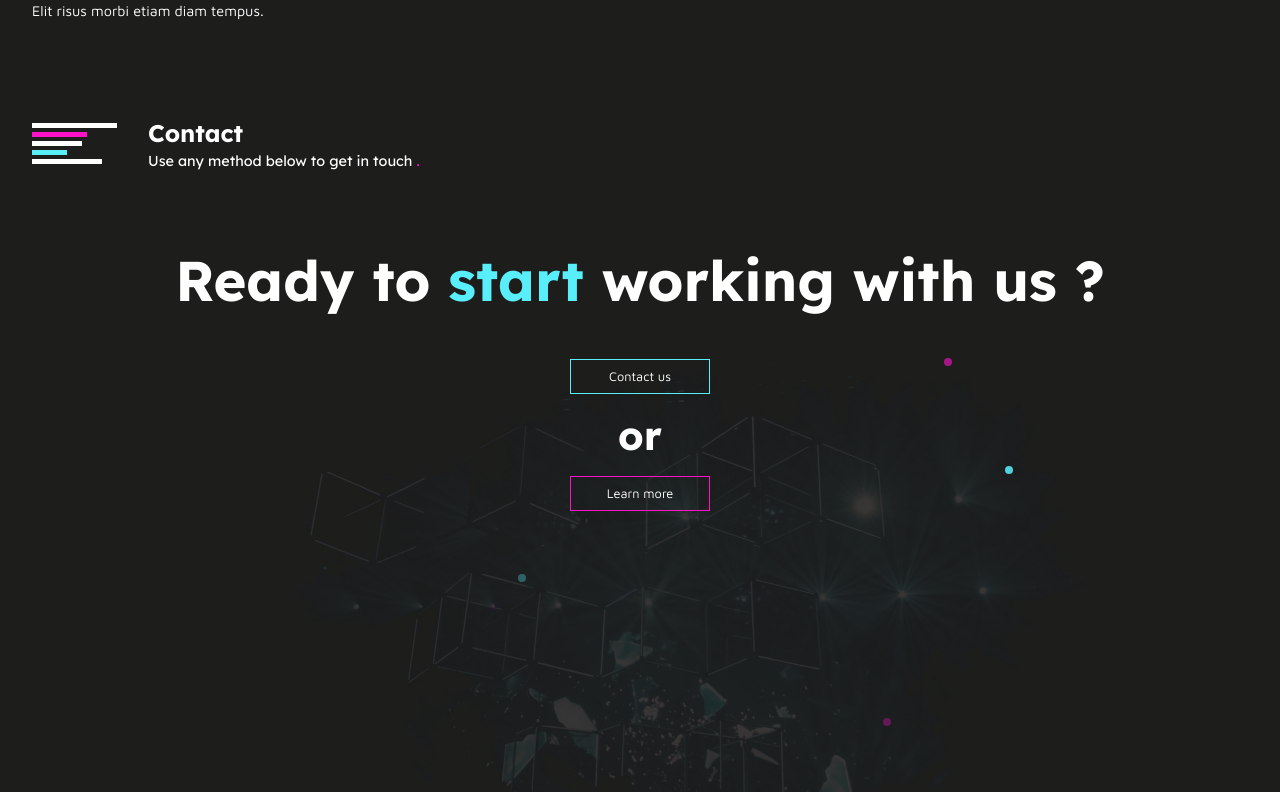
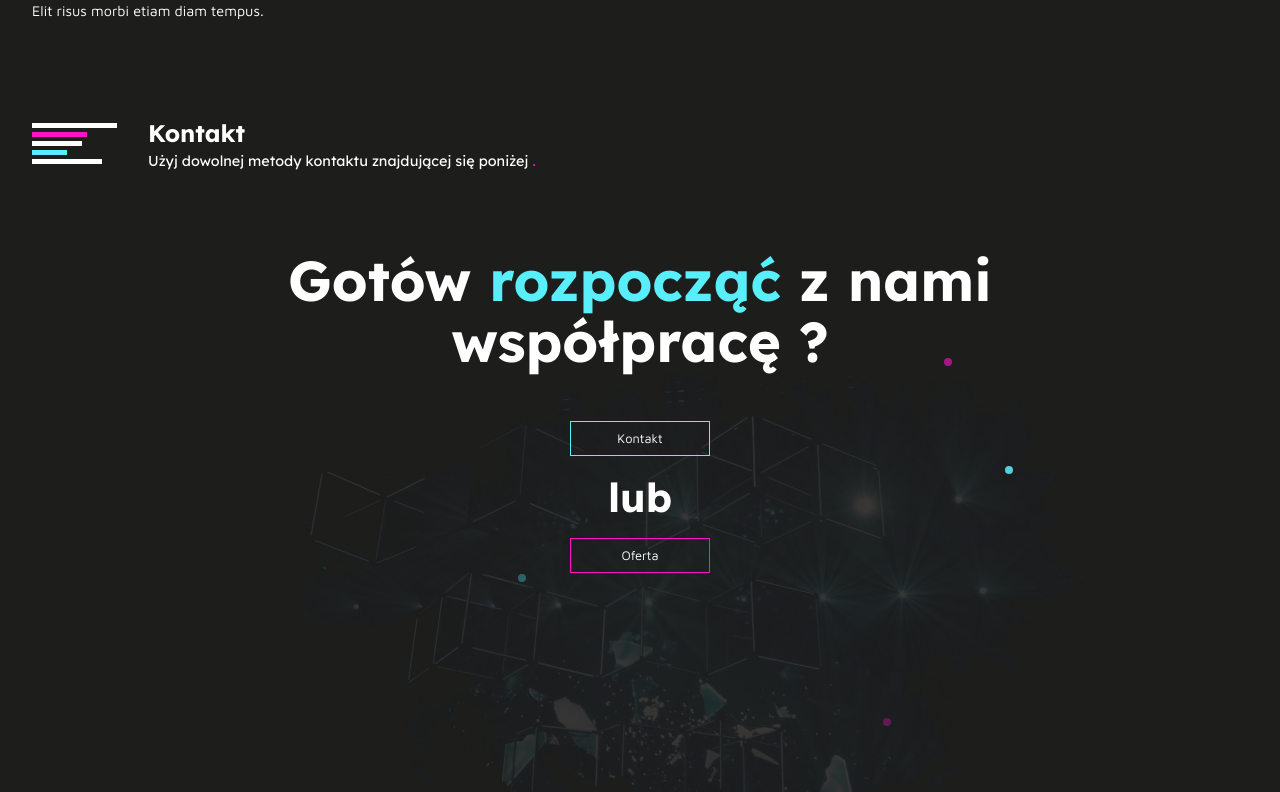
Before and after one commit to marcinzygan/comptrends-next, a Next.js app: page / in a window 1280 px wide. Shown: the part 3504-4296 px from the top of the page. Built offline with nearby package versions, Linux system fonts and the light colour scheme.

Commit message:
added content to contact section

```diff
--- a/components/ContactSection/ContactSection.js
+++ b/components/ContactSection/ContactSection.js
@@ -10,8 +10,8 @@ const ContactSection = () => {
   return (
     <section id="contact">
       <SectionHeading
-        heading={"Contact"}
-        subHeading={"Use any method below to get in touch "}
+        heading={"Kontakt"}
+        subHeading={"Użyj dowolnej metody kontaktu znajdującej się poniżej "}
       />
       <div className={classes.contact__img_container}>
         <DotAnimation />
@@ -29,8 +29,9 @@ const ContactSection = () => {
           }}
           className={"h1__txt" + " " + classes.h1__contact}
         >
-          Ready to <span className="span__accentSecond">start</span> working
-          with us ?
+          Gotów <span className="span__accentSecond">rozpocząć</span> z nami
+          <br></br>
+          współpracę ?
         </motion.h1>
         <div className={classes.contact__buttons_container}>
           <motion.div
@@ -48,7 +49,7 @@ const ContactSection = () => {
             className={"btn" + " " + classes.contact__btn_one}
           >
             <Link href="/#form" scroll={false}>
-              Contact us
+              Kontakt
             </Link>
           </motion.div>
           <motion.p
@@ -65,7 +66,7 @@ const ContactSection = () => {
             }}
             className={classes.contact__or}
           >
-            or
+            lub
           </motion.p>
           <motion.div
             initial={"hidden"}
@@ -82,7 +83,7 @@ const ContactSection = () => {
             className={"btn" + " " + classes.contact__btn_two}
           >
             <Link href="/#offer" scroll={false}>
-              Learn more
+              Oferta
             </Link>
           </motion.div>
         </div>
@@ -104,7 +105,7 @@ const ContactSection = () => {
             classes.contact__details_txt + " " + classes.contact__details_phone
           }
         >
-          Phone<span className="span__accentFirst"> : </span> +48 001 001 001
+          Telefon<span className="span__accentFirst"> : </span> +48 001 001 001
         </p>
         <p
           className={
```
